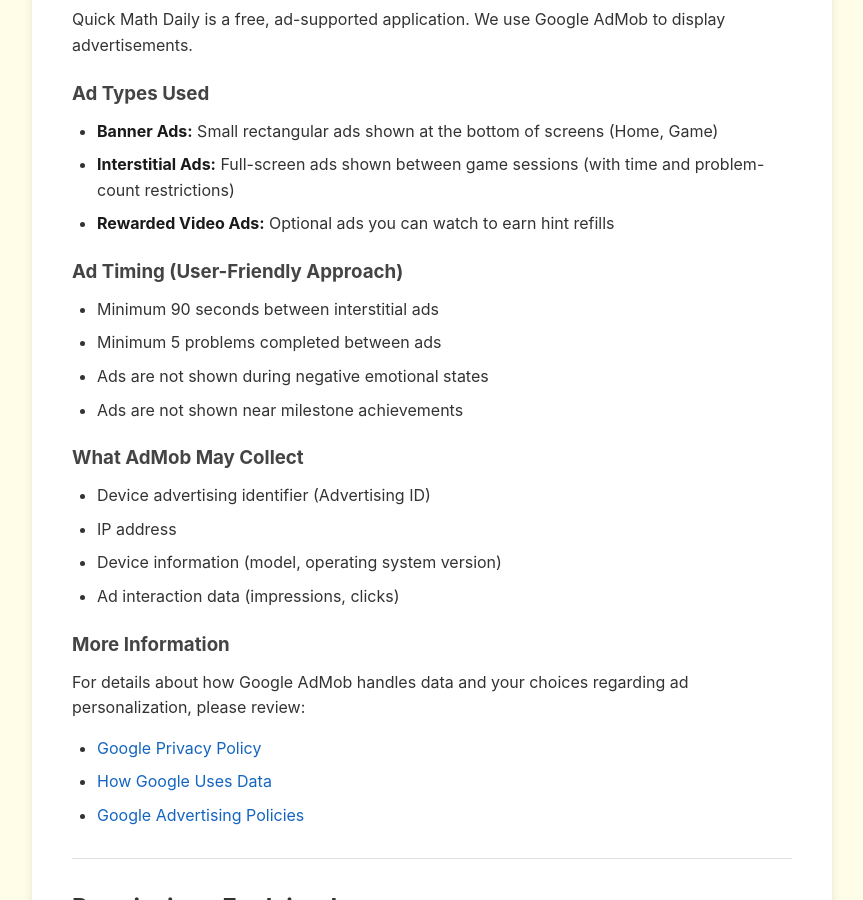
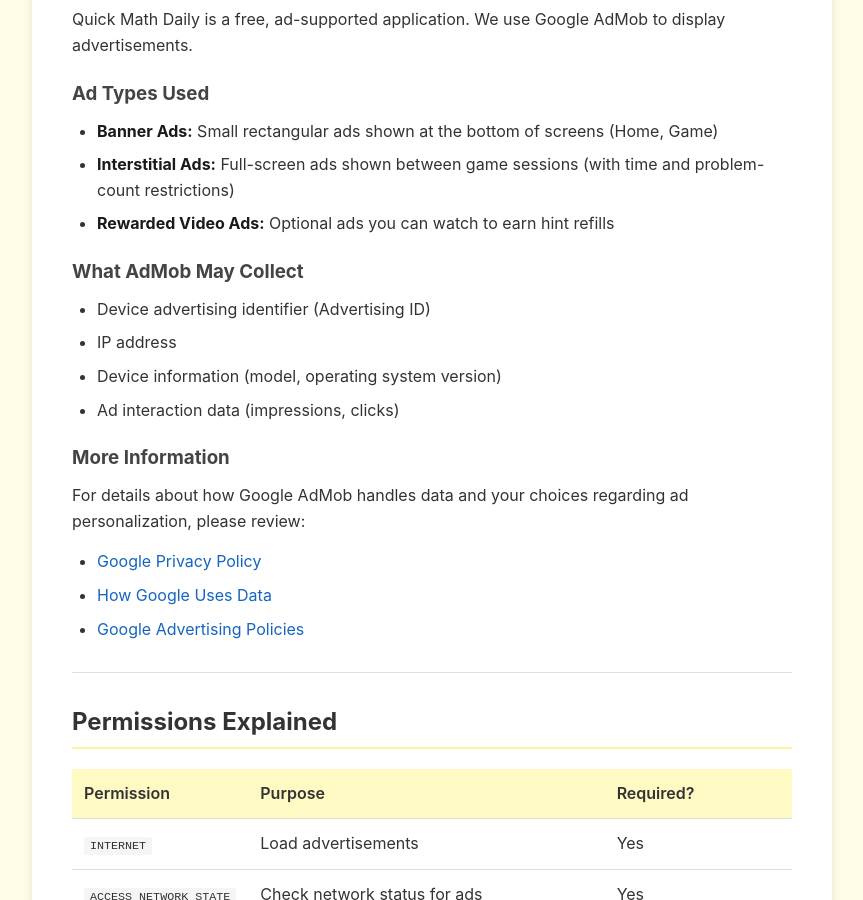
Before and after one commit to Jatin-Shihora/privacy-policy-manager, a Jekyll site: the page built from policies/quick-math.md, in a window 1280 px wide and 900 px high, scrolled down 2220 px. Shown: the whole window, without its empty margins (208-1071 px from the left). Built offline with Jekyll 4.4.1, drawn with Linux system fonts in a browser that asks for light colours.

Commit message:
minor changes to quick-math

```diff
--- a/policies/quick-math.md
+++ b/policies/quick-math.md
@@ -79,12 +79,6 @@ Quick Math Daily is a free, ad-supported application. We use Google AdMob to dis
 - **Banner Ads:** Small rectangular ads shown at the bottom of screens (Home, Game)
 - **Interstitial Ads:** Full-screen ads shown between game sessions (with time and problem-count restrictions)
 - **Rewarded Video Ads:** Optional ads you can watch to earn hint refills
-
-### Ad Timing (User-Friendly Approach)
-- Minimum 90 seconds between interstitial ads
-- Minimum 5 problems completed between ads
-- Ads are not shown during negative emotional states
-- Ads are not shown near milestone achievements
 
 ### What AdMob May Collect
 - Device advertising identifier (Advertising ID)
```
